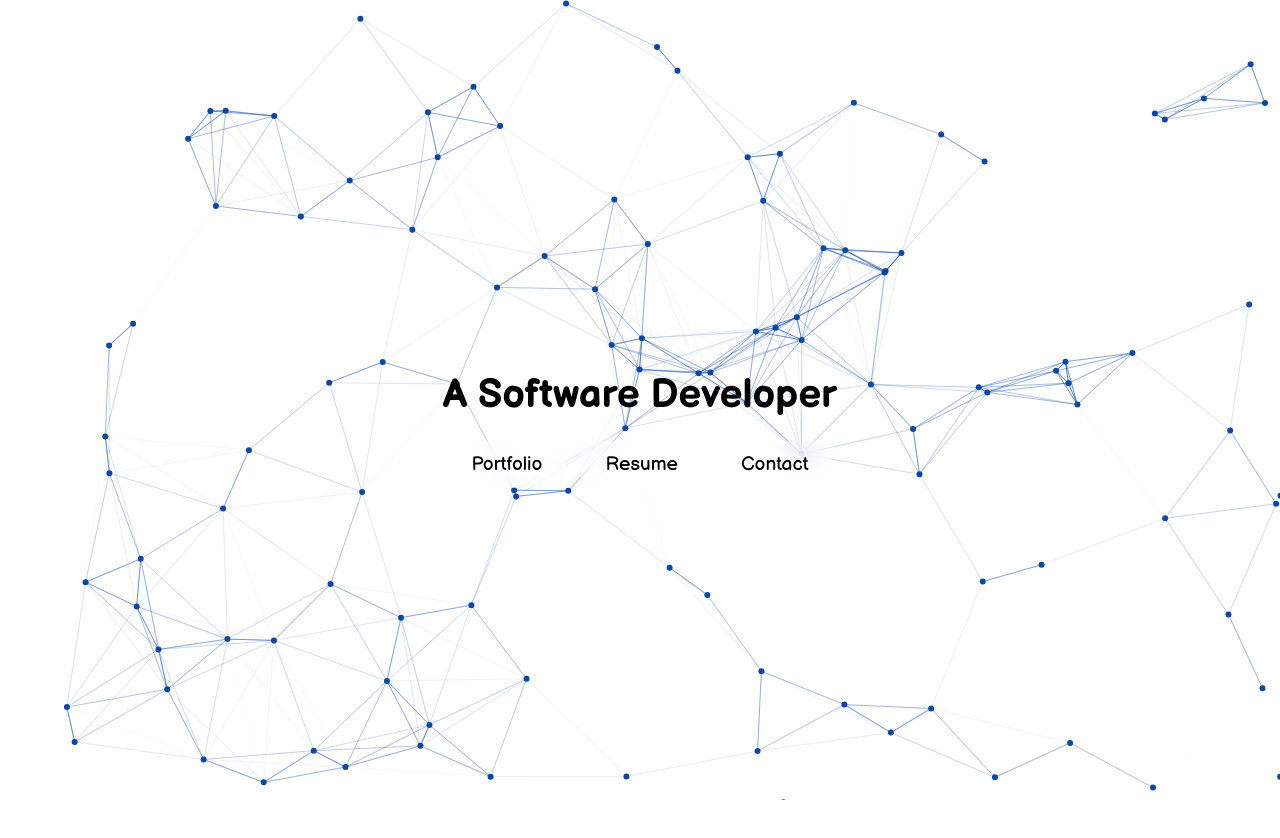
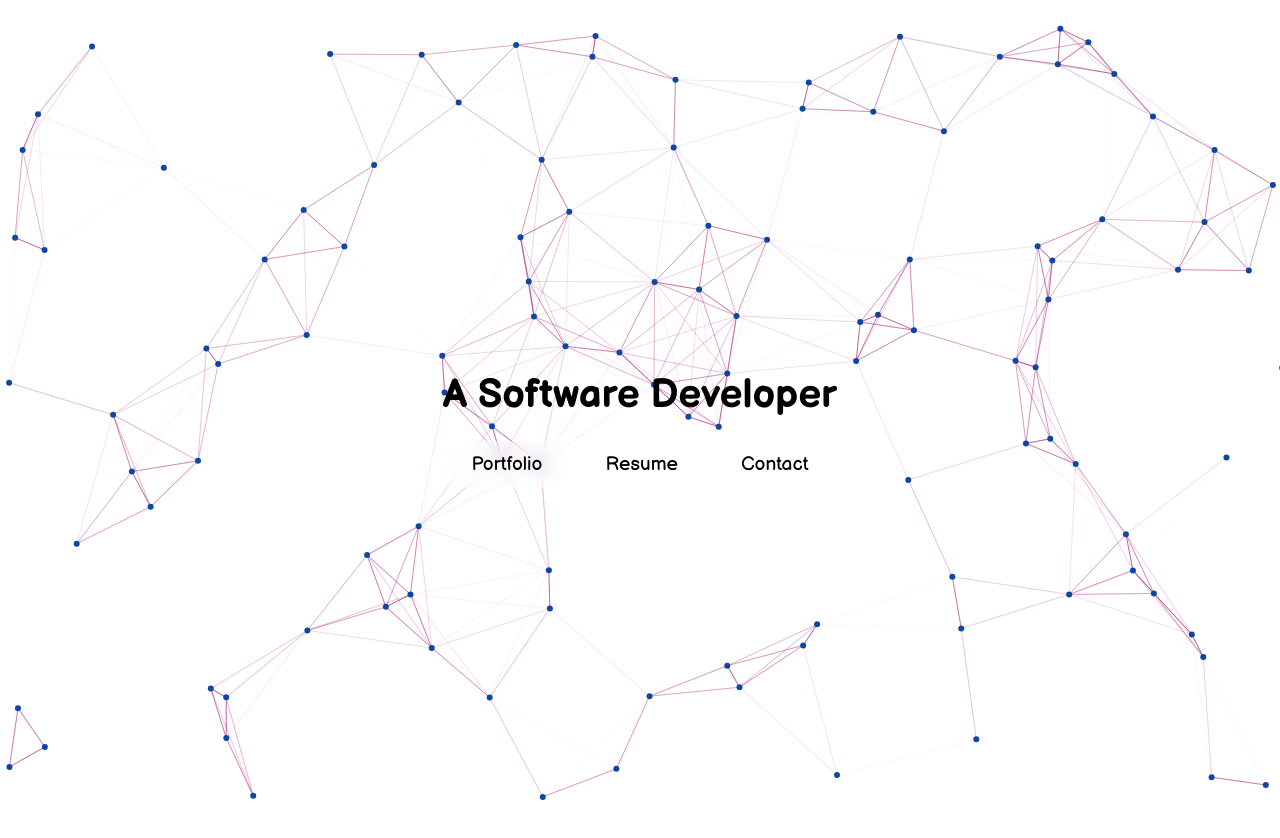
Before and after one commit to Yasashri/portfolio, a React (Vite) app: page / in a window 1280 px wide. Built offline with nearby package versions, Linux system fonts and the light colour scheme; a web font is replaced by a local one.

Commit message:
changed bg color

```diff
--- a/src/Components/ParticleBackground.tsx
+++ b/src/Components/ParticleBackground.tsx
@@ -28,13 +28,13 @@ const ParticleBackground = () => {
           },
           links: {
             enable: true,
-            color: "#0d47a1",
+            color: "#a10d6d",
             opacity: 0.5,
             distance: 150,
           },
           move: {
             enable: true,
-            speed: 3,
+            speed: 2,
           },
         },
         interactivity: {
```
